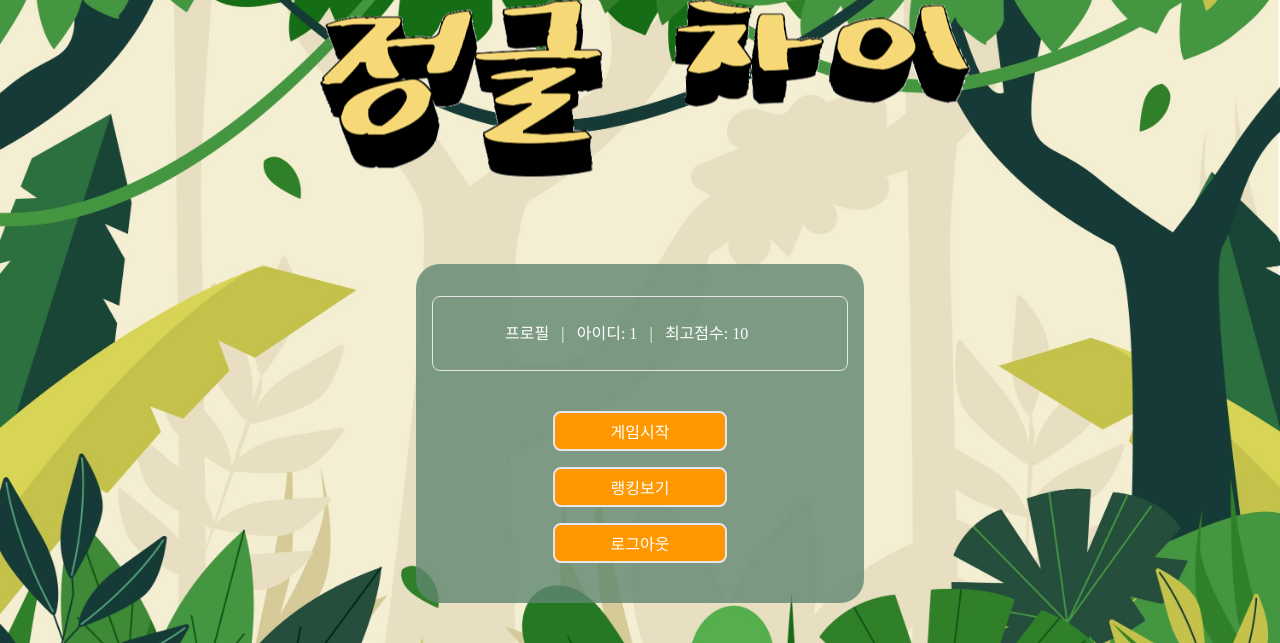
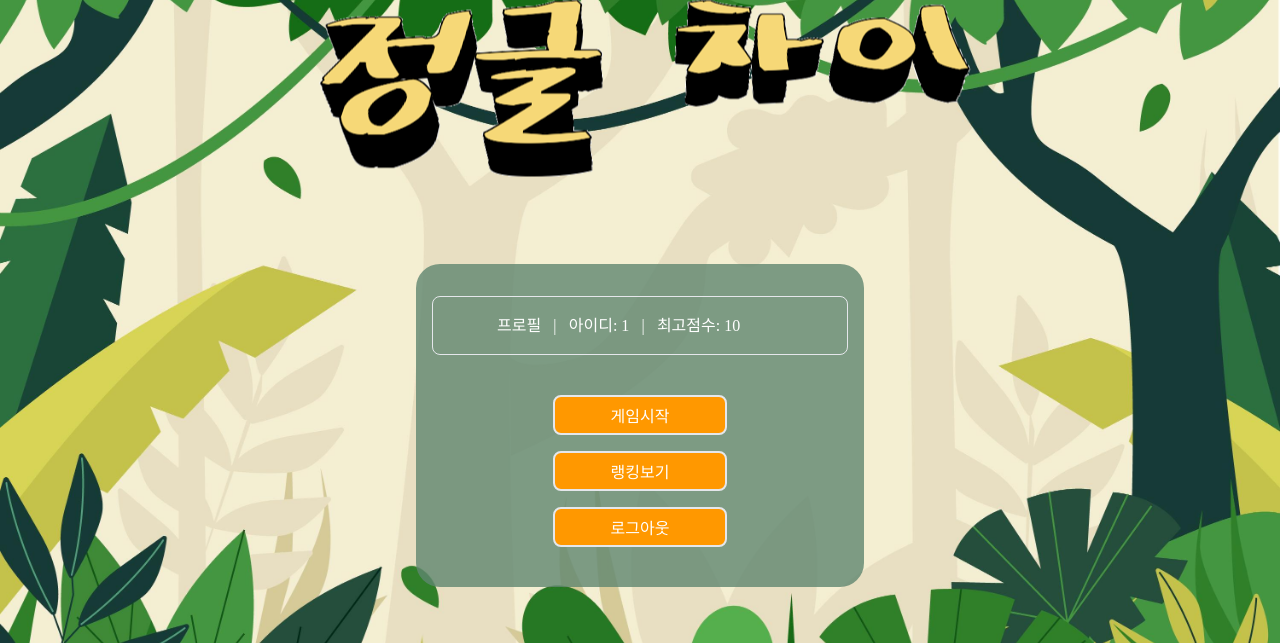
Before and after one commit to JeongJongMun/JungleGap, a Flask app: template templates/main.html in a window 1280 px wide. Shown: the part 56-699 px from the top of the page. Run offline with Flask 3, Linux system fonts and the light colour scheme; the template is opened without the code that fills it: most values are stand-ins (such as "Sample title", 1, 10 or a date in 2020); some libraries are stand-ins or nearby versions; some web fonts are replaced.

Commit message:
fix: 프로필 줄 넘김 수정

```diff
--- a/templates/main.html
+++ b/templates/main.html
@@ -27,7 +27,7 @@
   <div
     class="min-w-screen flex-col max-w-md min-h-200 mx-auto bg-customJgColor3 opacity-100 px-4 bg-no-repeat bg-cover bg-center rounded-3xl">
     <div class="h-8"></div>
-    <div class="p-6 border rounded-lg">
+    <div class="p-4 border rounded-lg">
       <label class="font-jgF1 ml-12 text-md text-white"> 프로필</label>
       <label class="font-jgF1 text-md text-white ml-2">|</label>
       <label class="font-jgF1 ml-2 relative text-md text-white"> 아이디: {{userid}}</label>
```
